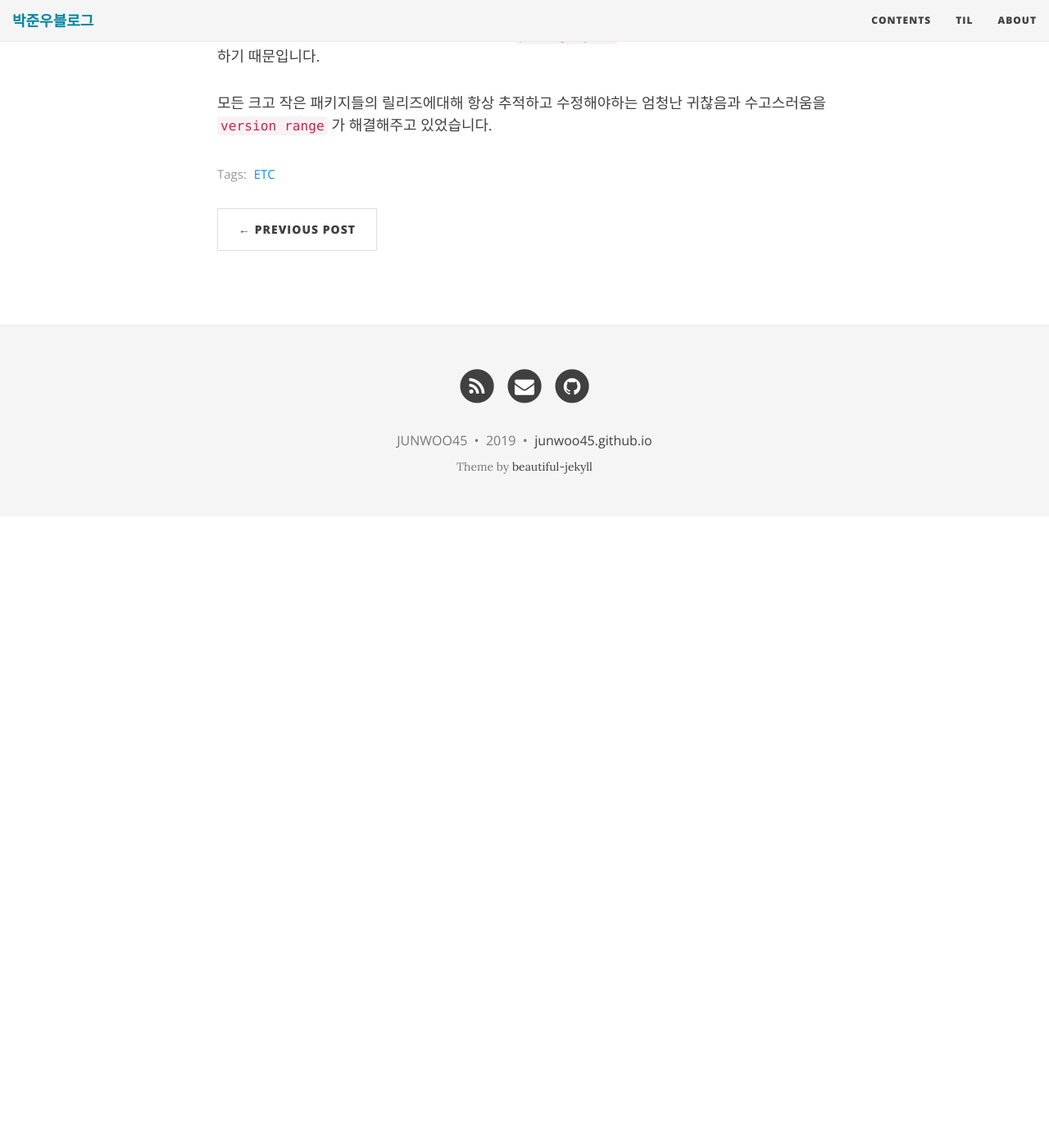
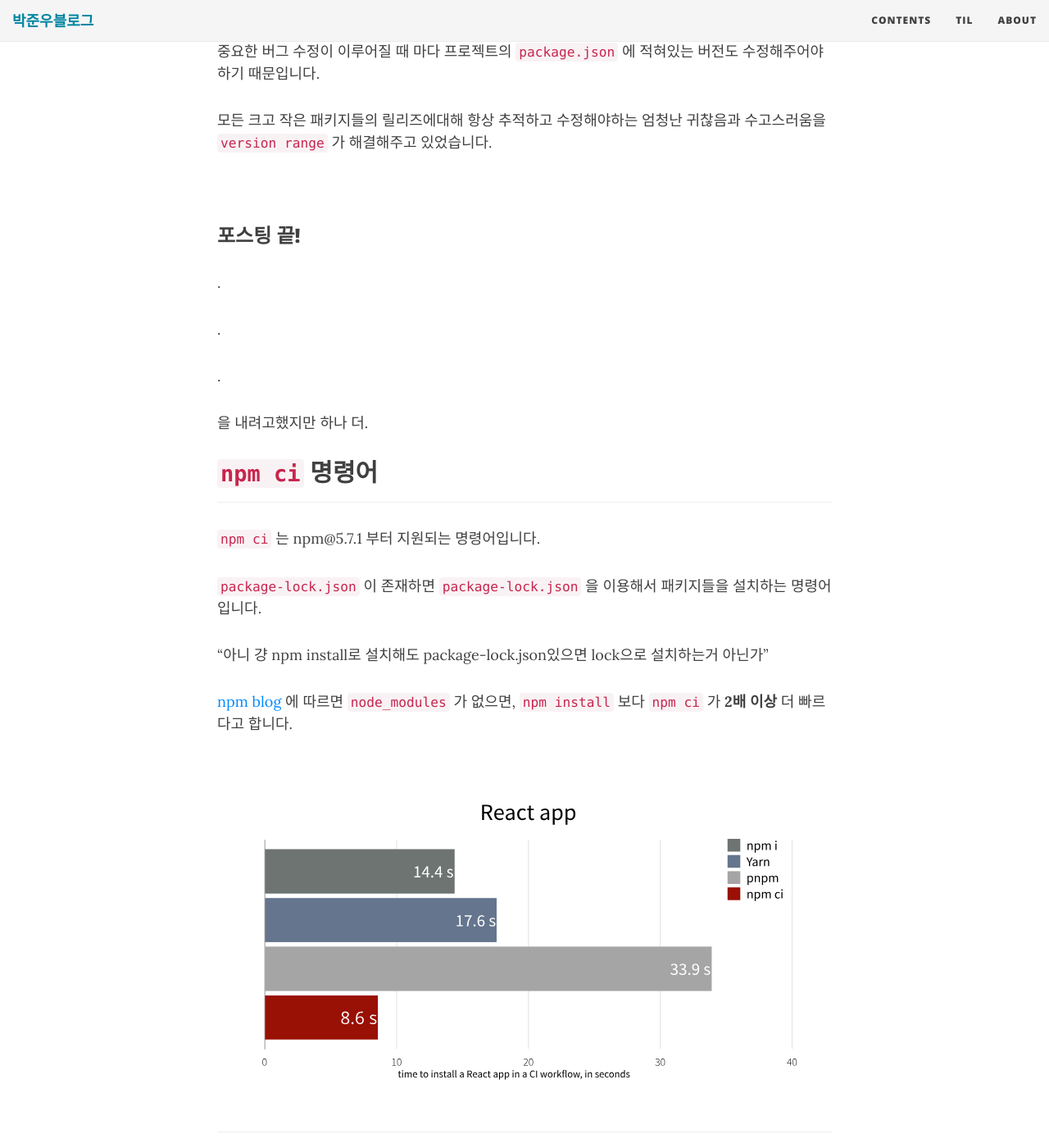
Before and after one commit to JUNWOO45/junwoo45.github.io.archived, a Jekyll site: the page built from _posts/2019-10-02-package-lock.md, in a window 1280 px wide and 1400 px high, scrolled down 3488 px. Shown: the whole window at 82% size. Built offline with Jekyll 4.4.1, drawn with Linux system fonts in a browser that asks for light colours; nearby versions of some CDN libraries; comment, search, counter and statistics services are not loaded; before the commit the page ends 4118 px from its top, so only the background shows below that; some of the changed text lies outside the part shown.

Commit message:
package-lock.json 마무리

```diff
--- a/_posts/2019-10-02-package-lock.md
+++ b/_posts/2019-10-02-package-lock.md
@@ -99,6 +99,8 @@ package-lock.json을 자주 봤지만 어떤 역할을 하는지 모르고 있
 
 ## 왜 `package.json` 과 `package-lock.json` 으로 나눠둔 걸까요?
 
+---
+
 애초에 `package.json` 에 정확한 버전명을 적어놓으면 해결되는 문제 아닐까? 라는 의문점이 들어서 찾아봤습니다.
 
 앞서 `package.json` 에서는 `version range` 를 사용한다고 했습니다.
@@ -118,3 +120,69 @@ package-lock.json을 자주 봤지만 어떤 역할을 하는지 모르고 있
 프로젝트에서 사용하고 있는 패키지의 중요한 버그 수정이 이루어질 때 마다 프로젝트의 `package.json` 에 적혀있는 버전도 수정해주어야하기 때문입니다.
 
 모든 크고 작은 패키지들의 릴리즈에대해 항상 추적하고 수정해야하는 엄청난 귀찮음과 수고스러움을 `version range` 가 해결해주고 있었습니다.
+
+<br>
+
+### 포스팅 끝!
+
+.
+
+.
+
+.
+
+을 내려고했지만 하나 더.
+
+## `npm ci` 명령어
+
+---
+
+`npm ci` 는 npm@5.7.1 부터 지원되는 명령어입니다.
+
+`package-lock.json` 이 존재하면 `package-lock.json` 을 이용해서 패키지들을 설치하는 명령어입니다.
+
+"아니 걍 npm install로 설치해도 package-lock.json있으면 lock으로 설치하는거 아닌가"
+
+[npm blog](https://blog.npmjs.org/post/171556855892/introducing-npm-ci-for-faster-more-reliable) 에 따르면 `node_modules` 가 없으면, `npm install` 보다 `npm ci` 가 **2배 이상** 더 빠르다고 합니다.
+
+![package-lock4](../img/package-lock4.svg)
+
+---
+
+오오..
+
+그래서 저도 사용해봤는데요.
+
+![package-lock2](../img/package-lock2.png)
+
+<center>
+  <small>
+  	npm install 명령어로 설치
+  </small>
+</center>
+
+![package-lock3](../img/package-lock3.png)
+
+<center>
+  <small>
+  	npm ci 명령어로 실행
+  </small>
+</center>
+
+
+
+작은 프로젝트임에도 설치 시간이 차이가 나네요.
+
+production으로 빌드할때 node_modules가 항상 비워져있는 환경이라면, `npm ci` 명령어를 사용하는 것도 좋을 듯 합니다!
+
+<br>
+
+### 포스팅 끝!
+
+.
+
+.
+
+.
+
+정말 끝.
```
Also changed, not shown: img/package-lock4.svg (added).
